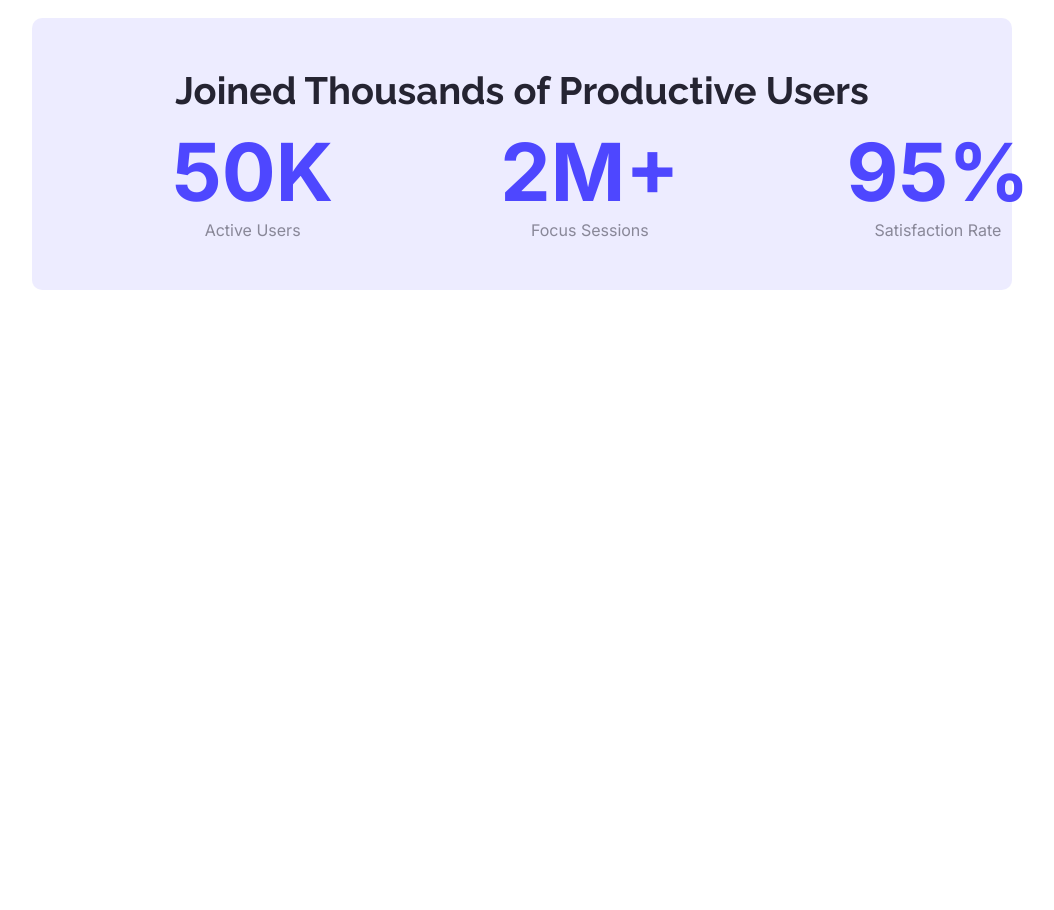
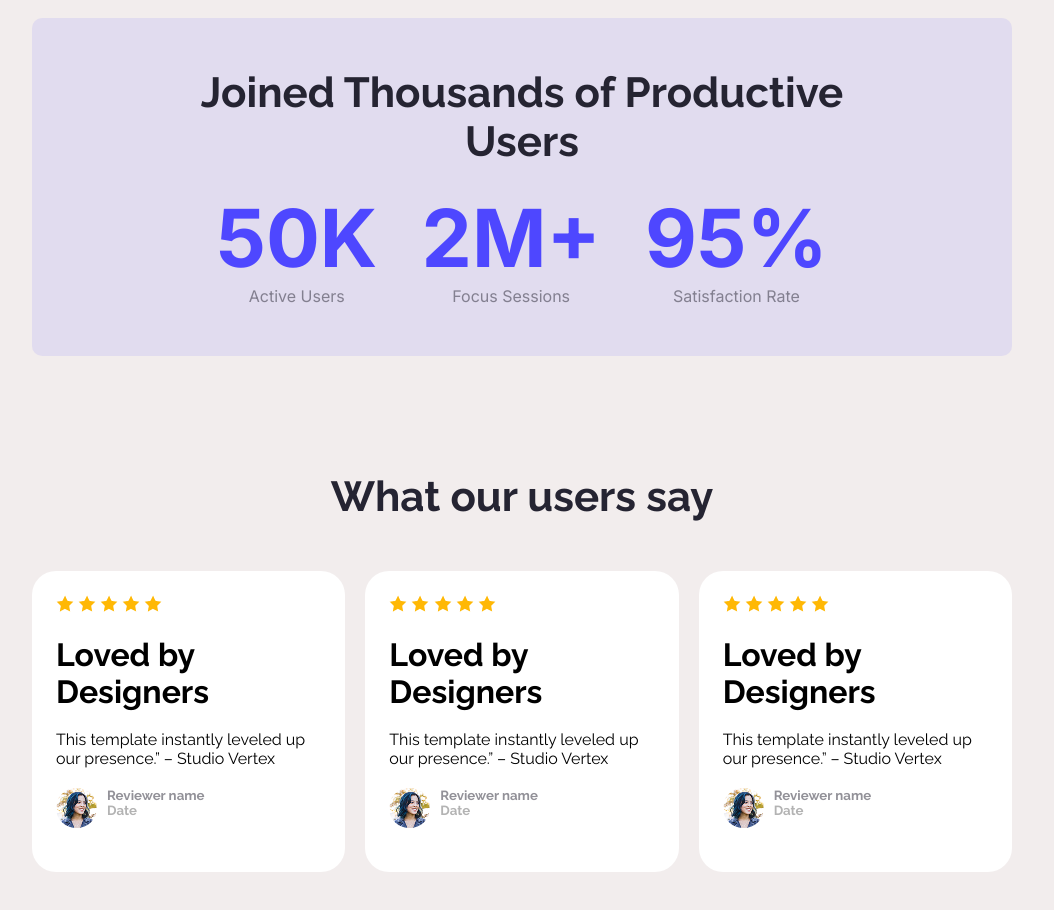
Before and after one commit to rong-rubaiya/First-assignment-phero, a plain HTML site: page index.html in a window 1280 px wide. Shown: the part 1240-2150 px from the top of the page, without its empty margins (118-1172 px from the left). Before the commit the page ends 1688 px from the top, so only its background shows below. Drawn offline with Linux system fonts and the light colour scheme.

Commit message:
review part done

```diff
--- a/index.html
+++ b/index.html
@@ -42,7 +42,7 @@
 
     <div class="action">
     <div class="action-details">
-      <h1 class="action-heading primary-color2">See It in Action</h1>
+      <h1 class="heading primary-color2">See It in Action</h1>
       <p class="action-para primary-color3">Explore the live preview and imagine your <br> brand in this bold new look.</p>
       <button class="btn">Launch Live Preview</button>
     </div>
@@ -54,7 +54,7 @@
    <!-- ?productive starts here -->
 
    <div class="productive">
-    <h1 class="productive-heading primary-color2">Joined Thousands of Productive Users</h1>
+    <h1 class="heading primary-color2">Joined Thousands of Productive Users</h1>
     <div class="productivity-details">
       <div class="box">
         <h1 class="all-boxes primary-color">50K</h1>
@@ -71,6 +71,84 @@
     </div>
    </div>
 
+   <!-- ?productive ends here -->
+
+    <!-- ?review  starts  here -->
+
+    <div class="review">
+      <h1 class="heading primary-color2">What our users say</h1>
+        <div class="reviews-all">
+          <div class="showing-reviews">
+            <div class="stars">
+              <img src="Assets/icon-star.png" alt="">
+              <img src="Assets/icon-star.png" alt="">
+              <img src="Assets/icon-star.png" alt="">
+              <img src="Assets/icon-star.png" alt="">
+              <img src="Assets/icon-star.png" alt="">
+            </div>
+            <h1 class="reviews-heading">
+              Loved by Designers
+            </h1>
+            <p class="reviews-pera">This template instantly leveled up our presence.” – Studio Vertex</p>
+            <div class="reviwer"><img class="reviewer-img" src="Assets/avatar.png" alt="">
+             <div class="reviewrs-name-dat">
+              <h5 class="primary-color3">Reviewer name</h5>
+             <h5 class="primary-color4">Date</h5>
+             </div>
+            </div>
+          </div>
+
+         <div class="showing-reviews">
+            <div class="stars">
+              <img src="Assets/icon-star.png" alt="">
+              <img src="Assets/icon-star.png" alt="">
+              <img src="Assets/icon-star.png" alt="">
+              <img src="Assets/icon-star.png" alt="">
+              <img src="Assets/icon-star.png" alt="">
+            </div>
+            <h1 class="reviews-heading">
+              Loved by Designers
+            </h1>
+            <p class="reviews-pera">This template instantly leveled up our presence.” – Studio Vertex</p>
+            <div class="reviwer"><img class="reviewer-img" src="Assets/avatar.png" alt="">
+             <div class="reviewrs-name-dat">
+              <h5 class="primary-color3">Reviewer name</h5>
+             <h5 class="primary-color4">Date</h5>
+             </div>
+            </div>
+          </div>
+
+          <div class="showing-reviews">
+            <div class="stars">
+              <img src="Assets/icon-star.png" alt="">
+              <img src="Assets/icon-star.png" alt="">
+              <img src="Assets/icon-star.png" alt="">
+              <img src="Assets/icon-star.png" alt="">
+              <img src="Assets/icon-star.png" alt="">
+            </div>
+            <h1 class="reviews-heading">
+              Loved by Designers
+            </h1>
+            <p class="reviews-pera">This template instantly leveled up our presence.” – Studio Vertex</p>
+            <div class="reviwer"><img class="reviewer-img" src="Assets/avatar.png" alt="">
+             <div class="reviewrs-name-dat">
+              <h5 class="primary-color3">Reviewer name</h5>
+             <h5 class="primary-color4">Date</h5>
+             </div>
+            </div>
+          </div>
+
+        </div>
+
+
+
+
+    </div>
+
+
+     <!-- ?review  ends  here -->
+
+
   </main>
 
   <footer>
--- a/style.css
+++ b/style.css
@@ -6,6 +6,7 @@
 
 body{
   font-family: "Raleway", sans-serif;
+  background-color: #F2EDED;
 }
 
 /* !shared style */
@@ -21,6 +22,10 @@ body{
   color: rgb(37, 36, 50,50%);
 }
 
+.primary-color4{
+  color: #B3B3B3;
+}
+
 .btn{
   padding: 12px 36px;
   color: white;
@@ -31,6 +36,13 @@ body{
   border: none;
   cursor: pointer;
 }
+
+.heading{
+  font-size: 42px ;
+  font-weight: bold;
+  padding-bottom: 23px;
+}
+
 header{
   width: 100%;
   min-height: 698px;
@@ -88,11 +100,7 @@ main{
   /* border: 1px solid red; */
   padding: 65px 0;
 }
-.action-heading{
-  font-size: 42px ;
-  font-weight: bold;
-  padding-bottom: 23px;
-}
+
 
 .action-para{
   font-size: 24px;
@@ -109,21 +117,16 @@ main{
 /* ?productivity starts here */
 
 .productive{
-  background-color:rgb(78, 71, 255 ,10%) ;
+  background-color:rgba(78, 71, 255, 0.1);
   border-radius: 10px ;
   padding: 50px 140px;
   text-align: center;
 }
 
-.productive-heading {
-  font-size: 38px ;
-  font-weight: bold;
-  padding-bottom: 10px;
-}
-
 .productivity-details{
   display: flex;
-  gap: 167px;
+  justify-content: space-evenly;
+
   font-family: "Inter", sans-serif;
 }
 
@@ -131,3 +134,53 @@ main{
   font-size: 80px ;
   font-weight: bold;
 }
+
+/* ?productivity ends here */
+
+
+
+/* ?review starts here */
+
+.review{
+  margin-top: 116px ;
+}
+
+.review .heading{
+  text-align: center;
+  padding-bottom: 50px;
+}
+
+.reviews-all{
+  display: flex;
+  gap: 20px;
+
+}
+
+.showing-reviews{
+  background-color: white;
+  /* border: 1px solid red; */
+  padding: 24px ;
+  border-radius: 24px;
+}
+
+.stars,
+.reviews-heading,
+.reviews-pera,
+.reviwer{
+  padding-bottom: 20px;
+}
+
+.reviwer{
+  display: flex;
+  gap: 10px;
+}
+
+.reviewrs-name-date{
+  display: block;
+  border: none;
+  padding-bottom: 5px;
+}
+
+.reviewer-img{
+  border-radius: 50%;
+}
```
